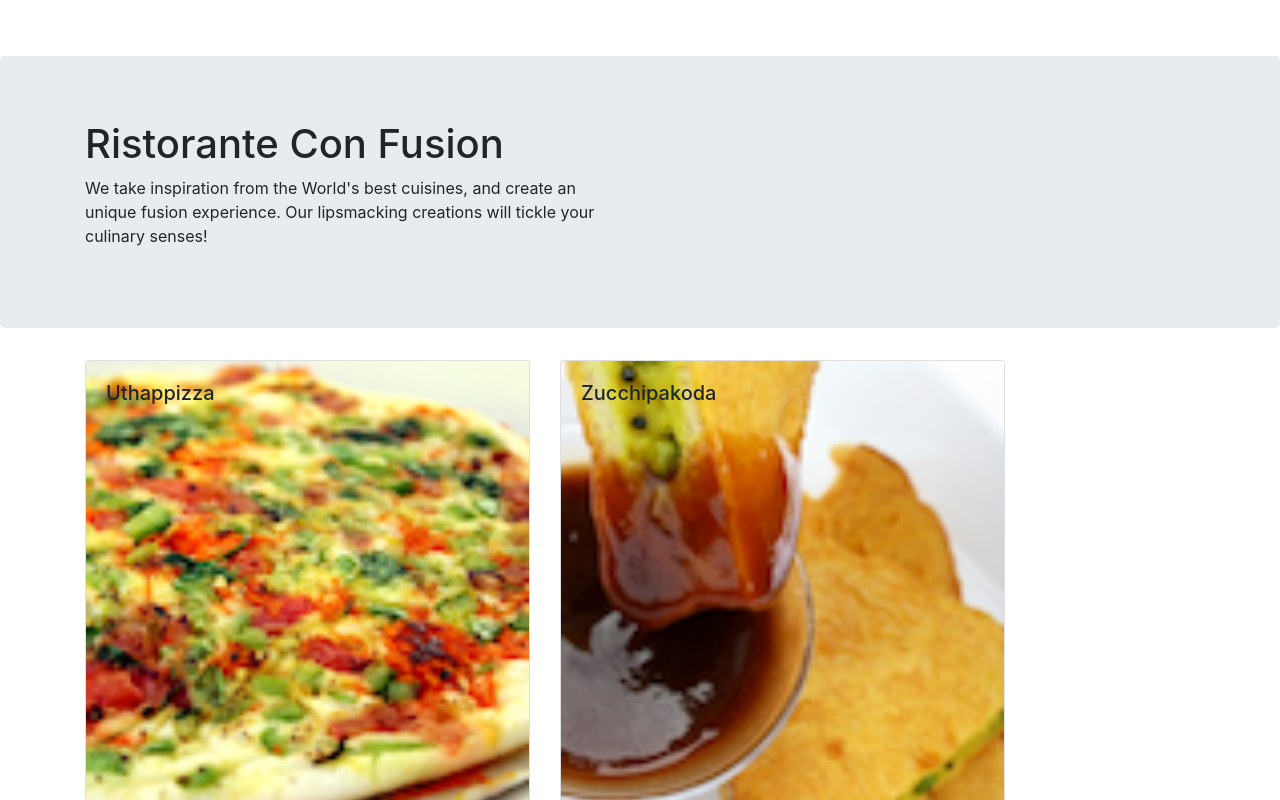
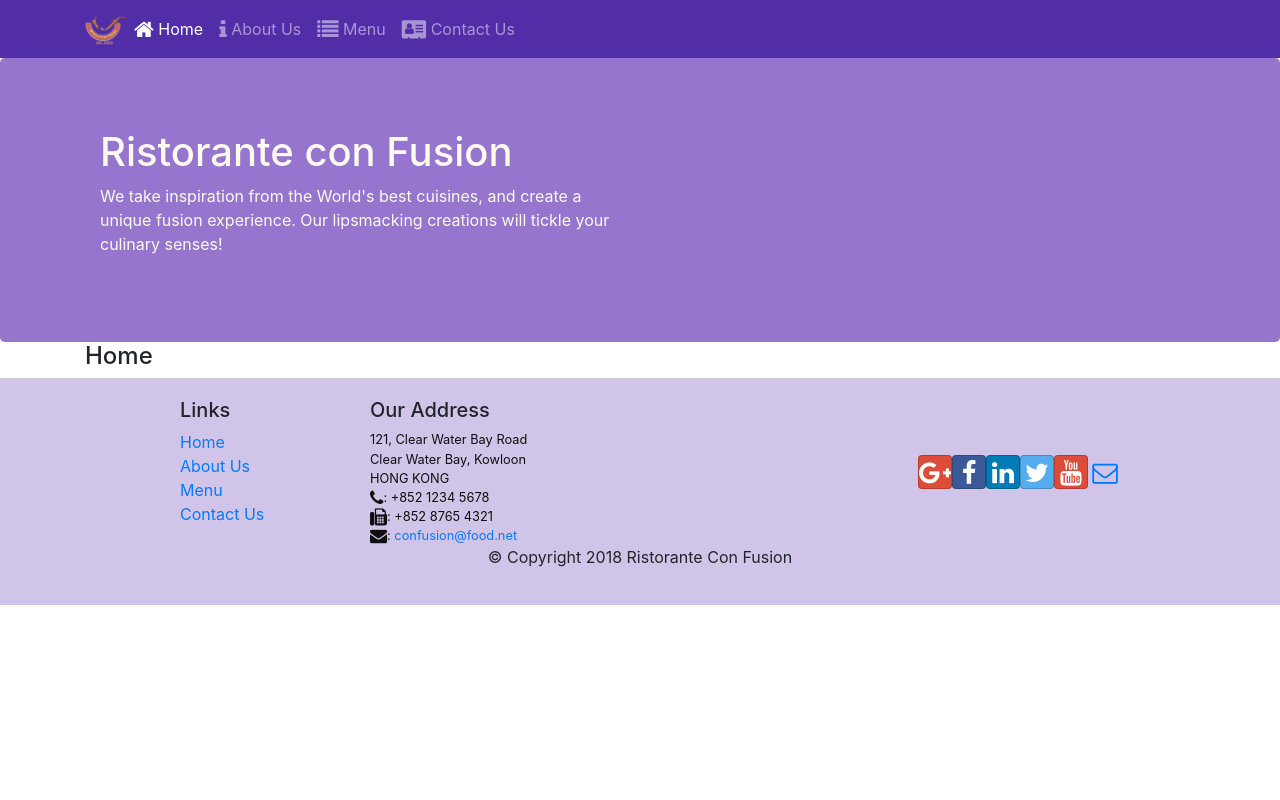
Before and after one commit to izennn/ConfusionRestaurant, a React (Create React App) app: page /home in a window 1280 px wide. Shown: the top 800 px of the page. Built offline with nearby package versions, Linux system fonts and the light colour scheme.

Commit message:
React Router

```diff
--- a/package.json
+++ b/package.json
@@ -12,6 +12,7 @@
     "react": "^16.12.0",
     "react-dom": "^16.12.0",
     "react-popper": "0.9.2",
+    "react-router-dom": "^5.1.2",
     "react-scripts": "3.3.1",
     "reactstrap": "5.0.0"
   },
--- a/src/App.js
+++ b/src/App.js
@@ -1,12 +1,17 @@
 import React from 'react';
+import { BrowserRouter } from 'react-router-dom';
 import Main from './components/MainComponent.js';
+import './App.css';
 
 class App extends React.Component {
   render() {
     return (
-      <div className="App">
-        <Main />
-      </div>
+      <BrowserRouter>
+        <div className="App">
+          <Main />
+        </div>
+      </BrowserRouter>
+
     );
   }
 }
--- a/src/components/FooterComponent.js
+++ b/src/components/FooterComponent.js
@@ -1,4 +1,5 @@
 import React from 'react';
+import { Link } from 'react-router-dom';
 
 const Footer = (props) => {
   return (
@@ -8,10 +9,10 @@
                 <div className="col-4 offset-1 col-sm-2">
                     <h5>Links</h5>
                     <ul className="list-unstyled">
-                        <li><a href="#">Home</a></li>
-                        <li><a href="#">About</a></li>
-                        <li><a href="#">Menu</a></li>
-                        <li><a href="contactus.html">Contact</a></li>
+                        <li><Link to='/home'>Home</Link></li>
+                        <li><Link to='/aboutus'>About Us</Link></li>
+                        <li><Link to='/menu'>Menu</Link></li>
+                        <li><Link to='/contactus'>Contact Us</Link></li>
                     </ul>
                 </div>
                 <div className="col-7 col-sm-5">
--- a/src/components/HeaderComponent.js
+++ b/src/components/HeaderComponent.js
@@ -1,29 +1,62 @@
 import React from 'react';
-import { Navbar, NavbarBrand, Jumbotron } from 'reactstrap';
+import { Navbar, NavbarBrand, Nav, NavbarToggler, NavItem, Collapse, Jumbotron } from 'reactstrap';
+import { NavLink } from 'react-router-dom';
 
 // create navbar header to be used in all other components
 // why class vs render? Because we need to maintain some UI state
 class Header extends React.Component {
+  constructor(props) {
+    super(props);
+
+    this.toggleNav = this.toggleNav.bind(this);
+    this.state = {
+      isNavOpen: false
+    };
+  }
+
+  toggleNav() {
+    this.setState({
+      isNavOpen: !this.state.isNavOpen
+    });
+  }
+
   render() {
-    return (
-      <React.Fragment> {/*enables us to group a bunch of React elements together*/}
-        <Navbar dark>
+        return(
+            <div>
+                <Navbar dark expand="md">
                     <div className="container">
-            <NavbarBrand href="/">Ristorante Con Fusion</NavbarBrand>
+                        <NavbarToggler onClick={this.toggleNav} />
+                        <NavbarBrand className="mr-auto" href="/"><img src='assets/images/logo.png' height="30" width="41" alt='Ristorante Con Fusion' /></NavbarBrand>
+                        <Collapse isOpen={this.state.isNavOpen} navbar>
+                            <Nav navbar>
+                            <NavItem>
+                                <NavLink className="nav-link"  to='/home'><span className="fa fa-home fa-lg"></span> Home</NavLink>
+                            </NavItem>
+                            <NavItem>
+                                <NavLink className="nav-link" to='/aboutus'><span className="fa fa-info fa-lg"></span> About Us</NavLink>
+                            </NavItem>
+                            <NavItem>
+                                <NavLink className="nav-link"  to='/menu'><span className="fa fa-list fa-lg"></span> Menu</NavLink>
+                            </NavItem>
+                            <NavItem>
+                                <NavLink className="nav-link" to='/contactus'><span className="fa fa-address-card fa-lg"></span> Contact Us</NavLink>
+                            </NavItem>
+                            </Nav>
+                        </Collapse>
                     </div>
                 </Navbar>
                 <Jumbotron>
                     <div className="container">
                         <div className="row row-header">
                             <div className="col-12 col-sm-6">
-                <h1>Ristorante Con Fusion</h1>
-                <p>We take inspiration from the World's best cuisines, and create an unique fusion experience. Our lipsmacking creations will tickle your culinary senses!</p>
+                                <h1>Ristorante con Fusion</h1>
+                                <p>We take inspiration from the World's best cuisines, and create a unique fusion experience. Our lipsmacking creations will tickle your culinary senses!</p>
                             </div>
                         </div>
                     </div>
                 </Jumbotron>
-      </React.Fragment>
-    )
+            </div>
+        );
   }
 }
 
--- /dev/null
+++ b/src/components/HomeComponent.js
@@ -0,0 +1,11 @@
+import React from 'react';
+
+const Home = () => {
+  return (
+    <div className="container">
+      <h4>Home</h4>
+    </div>
+  )
+}
+
+export default Home;
--- a/src/components/MainComponent.js
+++ b/src/components/MainComponent.js
@@ -1,4 +1,6 @@
 import React, { Component } from 'react';
+import { Switch, Route, Redirect } from 'react-router-dom';
+import Home from './HomeComponent';
 import Header from './HeaderComponent'
 import Footer from './FooterComponent';
 import Menu from './MenuComponent';
@@ -6,25 +8,30 @@
 import { DISHES } from '../shared/dishes';
 
 class Main extends Component {
-
   constructor(props) {
     super(props);
     this.state = {
         dishes: DISHES,
-        selectedDish: null
     };
   }
 
-  onDishSelect(dishId) {
-    this.setState({ selectedDish: dishId});
-  }
+  render() {
+    const HomePage = () => {
+      return (
+        <Home />
+      )
+    }
 
-  render() {
     return (
       <div>
         <Header />
-        <Menu dishes={this.state.dishes} onClick={(dishId) => this.onDishSelect(dishId)} />
-        <DishDetail dish={this.state.dishes.filter((dish) => dish.id === this.state.selectedDish)[0]} />
+        <Switch>
+          <Route path="/home" component={HomePage} />
+          <Route exact path="/menu" component={() => <Menu dishes={this.state.dishes}/>} />
+          {/* turning Menu into func component allows props to be passed to it */}
+          {/* <Route exact path="/dish" component={() => <DishDetail />} /> */}
+          <Redirect to='/home' />
+        </Switch>
         <Footer />
       </div>
     );
```
Also changed, not shown: 1 other file (tests, documents, lock files or other folders). Lines whose indentation alone changed are shown as unchanged.
